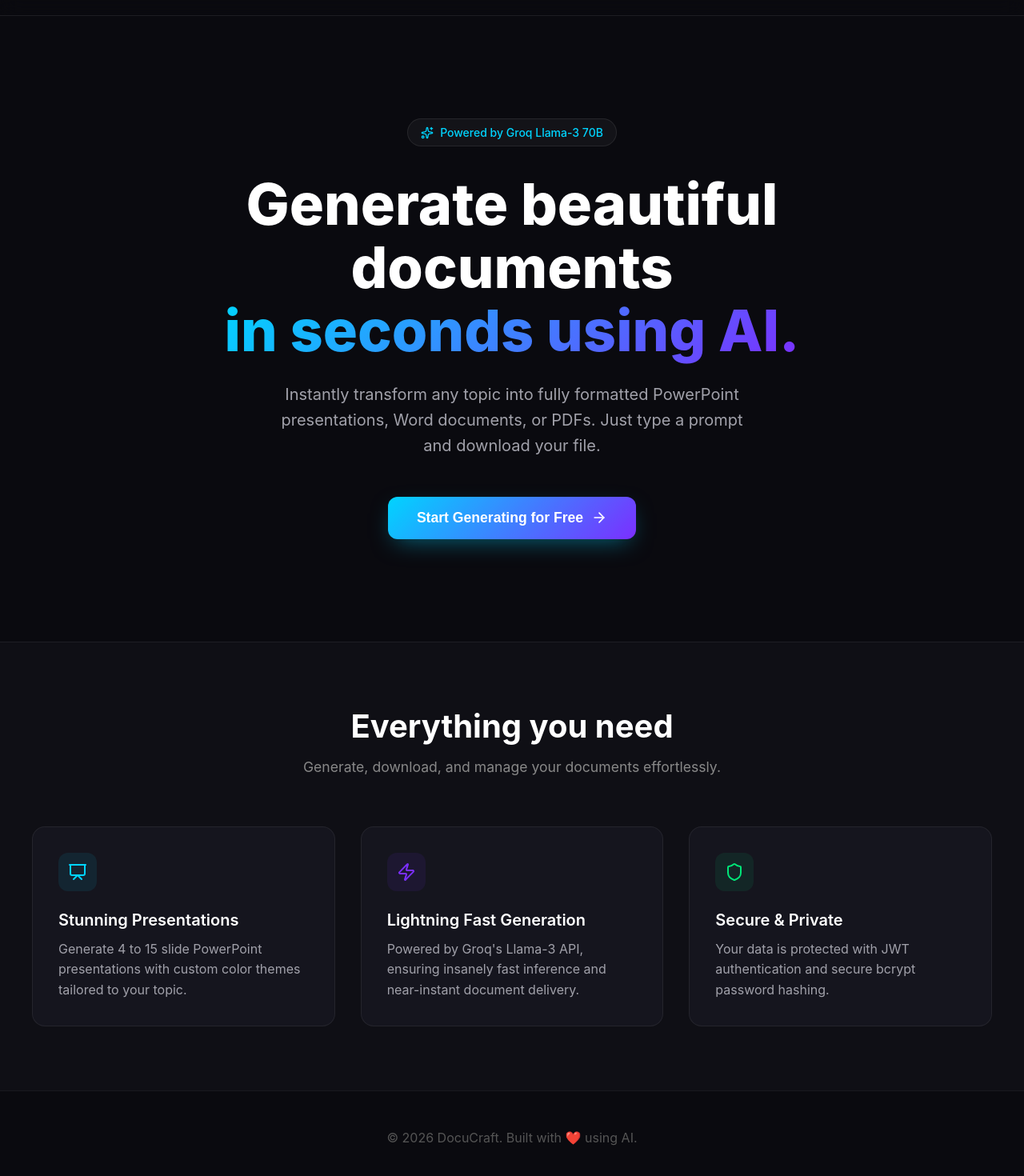
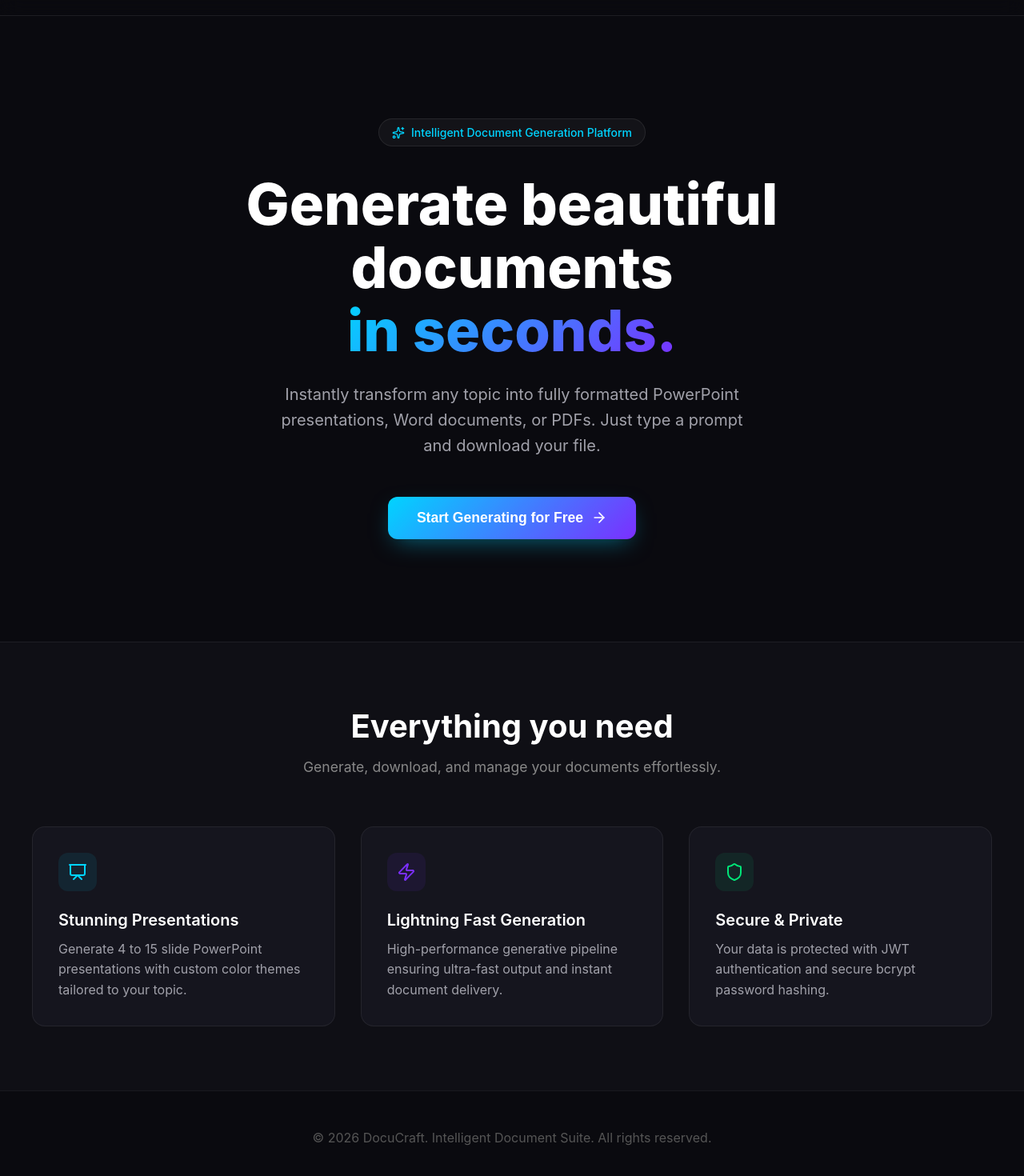
Before and after one commit to omkarmm19/docucraft, a React (Vite) app in the folder frontend/: page / in a window 1280 px wide. Shown: the part 66-1536 px from the top of the page at 80% size. Built offline with nearby package versions, Linux system fonts and the light colour scheme; no server answers.

Commit message:
fix: make logo clickable to navigate to landing page & professionalize text callouts

```diff
--- a/frontend/src/pages/GeneratorPage.jsx
+++ b/frontend/src/pages/GeneratorPage.jsx
@@ -82,13 +82,16 @@ export default function GeneratorPage() {
 
       {/* Header */}
       <div style={{ textAlign: "center", marginBottom: "3rem" }}>
-        <div style={{ display: "flex", alignItems: "center", justifyContent: "center", gap: "12px", marginBottom: "1rem" }}>
+        <div
+          onClick={() => navigate("/")}
+          style={{ display: "inline-flex", alignItems: "center", justifyContent: "center", gap: "12px", marginBottom: "1rem", cursor: "pointer" }}
+        >
           <Sparkles size={32} color="#00d4ff" />
           <h1 style={{ fontSize: "3rem", fontWeight: "700", background: "linear-gradient(135deg, #00d4ff, #7b2fff)", WebkitBackgroundClip: "text", WebkitTextFillColor: "transparent" }}>
             DocuCraft
           </h1>
         </div>
-        <p style={{ color: "#888", fontSize: "1.1rem" }}>AI-powered document generator — PPT, DOC &amp; PDF in seconds</p>
+        <p style={{ color: "#888", fontSize: "1.1rem" }}>Next-gen document generator — PPT, DOC &amp; PDF in seconds</p>
       </div>
 
       {/* Card */}
@@ -146,7 +149,7 @@ export default function GeneratorPage() {
         </div>
       </div>
 
-      <p style={{ color: "#444", fontSize: "0.8rem", marginTop: "2rem" }}>Powered by Groq Llama-3 • DocuCraft 2025</p>
+      <p style={{ color: "#444", fontSize: "0.8rem", marginTop: "2rem" }}>© 2026 DocuCraft. Intelligent Document Suite.</p>
     </div>
   );
 }
--- a/frontend/src/pages/HistoryPage.jsx
+++ b/frontend/src/pages/HistoryPage.jsx
@@ -67,7 +67,10 @@ export default function HistoryPage() {
 
       {/* Header */}
       <div style={{ display: "flex", alignItems: "center", justifyContent: "space-between", marginBottom: "2.5rem" }}>
-        <div style={{ display: "flex", alignItems: "center", gap: "12px" }}>
+        <div
+          onClick={() => navigate("/")}
+          style={{ display: "flex", alignItems: "center", gap: "12px", cursor: "pointer" }}
+        >
           <Sparkles size={24} color="#00d4ff" />
           <span
             style={{ fontSize: "1.6rem", fontWeight: "700", background: "linear-gradient(135deg, #00d4ff, #7b2fff)", WebkitBackgroundClip: "text", WebkitTextFillColor: "transparent" }}
--- a/frontend/src/pages/LandingPage.jsx
+++ b/frontend/src/pages/LandingPage.jsx
@@ -10,7 +10,10 @@ export default function LandingPage() {
 
       {/* Navbar */}
       <nav style={{ display: "flex", justifyContent: "space-between", alignItems: "center", padding: "1.5rem 3rem", borderBottom: "1px solid #ffffff15", background: "rgba(10, 10, 15, 0.8)", backdropFilter: "blur(12px)", position: "sticky", top: 0, zIndex: 50 }}>
-        <div style={{ display: "flex", alignItems: "center", gap: "10px" }}>
+        <div
+          onClick={() => navigate("/")}
+          style={{ display: "flex", alignItems: "center", gap: "10px", cursor: "pointer" }}
+        >
           <Sparkles size={24} color="#00d4ff" />
           <span style={{ fontSize: "1.5rem", fontWeight: "700", background: "linear-gradient(135deg, #00d4ff, #7b2fff)", WebkitBackgroundClip: "text", WebkitTextFillColor: "transparent" }}>
             DocuCraft
@@ -50,11 +53,11 @@ export default function LandingPage() {
       {/* Hero Section */}
       <section style={{ padding: "8rem 2rem", textAlign: "center", display: "flex", flexDirection: "column", alignItems: "center" }}>
         <div style={{ display: "inline-flex", alignItems: "center", gap: "8px", padding: "8px 16px", borderRadius: "999px", background: "#ffffff0a", border: "1px solid #ffffff15", color: "#00d4ff", fontSize: "0.875rem", fontWeight: "500", marginBottom: "2rem" }}>
-          <Sparkles size={16} /> Powered by Groq Llama-3 70B
+          <Sparkles size={16} /> Intelligent Document Generation Platform
         </div>
         <h1 style={{ fontSize: "4.5rem", fontWeight: "800", lineHeight: "1.1", marginBottom: "1.5rem", maxWidth: "900px" }}>
           Generate beautiful documents <br />
-          <span style={{ background: "linear-gradient(135deg, #00d4ff, #7b2fff)", WebkitBackgroundClip: "text", WebkitTextFillColor: "transparent" }}>in seconds using AI.</span>
+          <span style={{ background: "linear-gradient(135deg, #00d4ff, #7b2fff)", WebkitBackgroundClip: "text", WebkitTextFillColor: "transparent" }}>in seconds.</span>
         </h1>
         <p style={{ fontSize: "1.25rem", color: "#a1a1aa", maxWidth: "600px", marginBottom: "3rem", lineHeight: "1.6" }}>
           Instantly transform any topic into fully formatted PowerPoint presentations, Word documents, or PDFs. Just type a prompt and download your file.
@@ -95,7 +98,7 @@ export default function LandingPage() {
                 <Zap size={24} />
               </div>
               <h3 style={{ fontSize: "1.25rem", fontWeight: "600", marginBottom: "0.75rem" }}>Lightning Fast Generation</h3>
-              <p style={{ color: "#a1a1aa", lineHeight: "1.6" }}>Powered by Groq's Llama-3 API, ensuring insanely fast inference and near-instant document delivery.</p>
+              <p style={{ color: "#a1a1aa", lineHeight: "1.6" }}>High-performance generative pipeline ensuring ultra-fast output and instant document delivery.</p>
             </div>
 
             {/* Card 3 */}
@@ -113,7 +116,7 @@ export default function LandingPage() {
 
       {/* Footer */}
       <footer style={{ padding: "3rem 2rem", textAlign: "center", borderTop: "1px solid #ffffff10", color: "#555" }}>
-        <p>© 2026 DocuCraft. Built with ❤️ using AI.</p>
+        <p>© 2026 DocuCraft. Intelligent Document Suite. All rights reserved.</p>
       </footer>
     </div>
   );
--- a/frontend/src/pages/LoginPage.jsx
+++ b/frontend/src/pages/LoginPage.jsx
@@ -47,7 +47,10 @@ export default function LoginPage() {
 
       {/* Logo */}
       <div style={{ textAlign: "center", marginBottom: "2.5rem" }}>
-        <div style={{ display: "flex", alignItems: "center", justifyContent: "center", gap: "10px", marginBottom: "0.5rem" }}>
+        <div
+          onClick={() => navigate("/")}
+          style={{ display: "inline-flex", alignItems: "center", justifyContent: "center", gap: "10px", marginBottom: "0.5rem", cursor: "pointer" }}
+        >
           <Sparkles size={28} color="#00d4ff" />
           <h1 style={{ fontSize: "2.2rem", fontWeight: "700", background: "linear-gradient(135deg, #00d4ff, #7b2fff)", WebkitBackgroundClip: "text", WebkitTextFillColor: "transparent" }}>
             DocuCraft
--- a/frontend/src/pages/RegisterPage.jsx
+++ b/frontend/src/pages/RegisterPage.jsx
@@ -54,7 +54,10 @@ export default function RegisterPage() {
 
       {/* Logo */}
       <div style={{ textAlign: "center", marginBottom: "2.5rem" }}>
-        <div style={{ display: "flex", alignItems: "center", justifyContent: "center", gap: "10px", marginBottom: "0.5rem" }}>
+        <div
+          onClick={() => navigate("/")}
+          style={{ display: "inline-flex", alignItems: "center", justifyContent: "center", gap: "10px", marginBottom: "0.5rem", cursor: "pointer" }}
+        >
           <Sparkles size={28} color="#00d4ff" />
           <h1 style={{ fontSize: "2.2rem", fontWeight: "700", background: "linear-gradient(135deg, #00d4ff, #7b2fff)", WebkitBackgroundClip: "text", WebkitTextFillColor: "transparent" }}>
             DocuCraft
```
